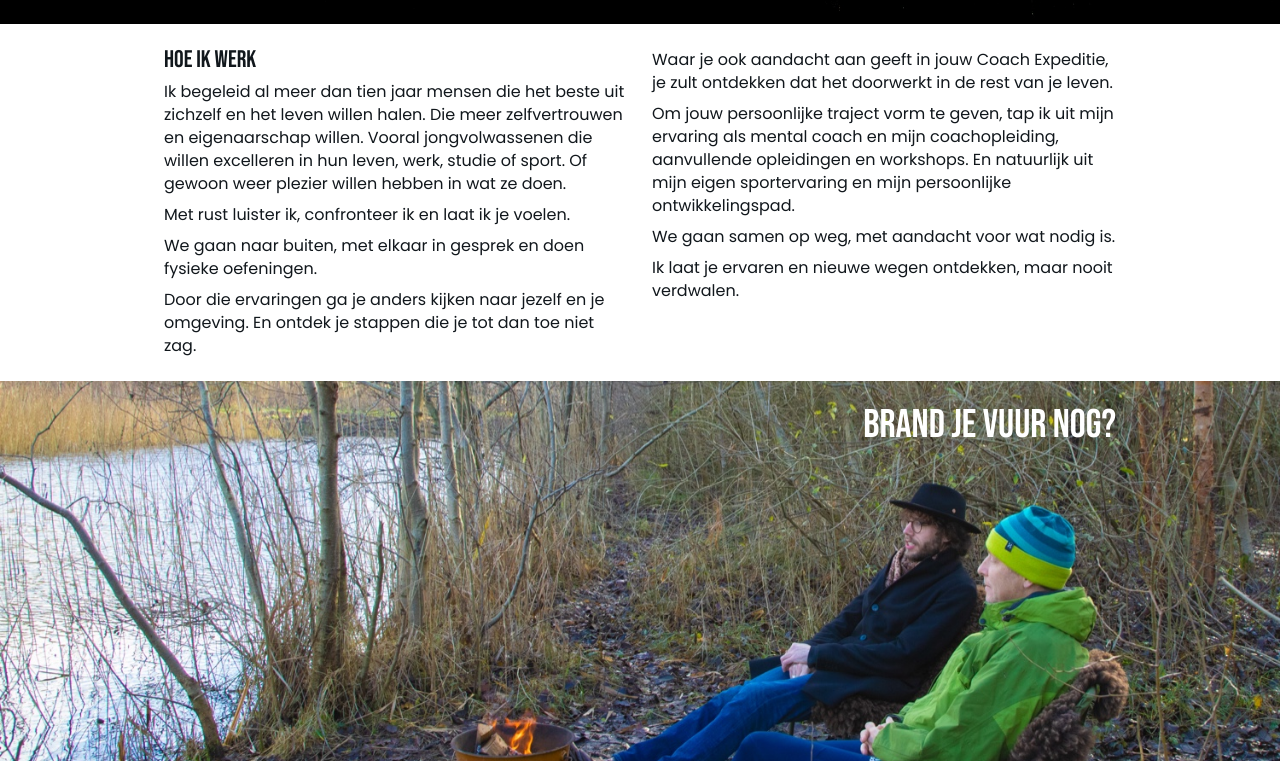
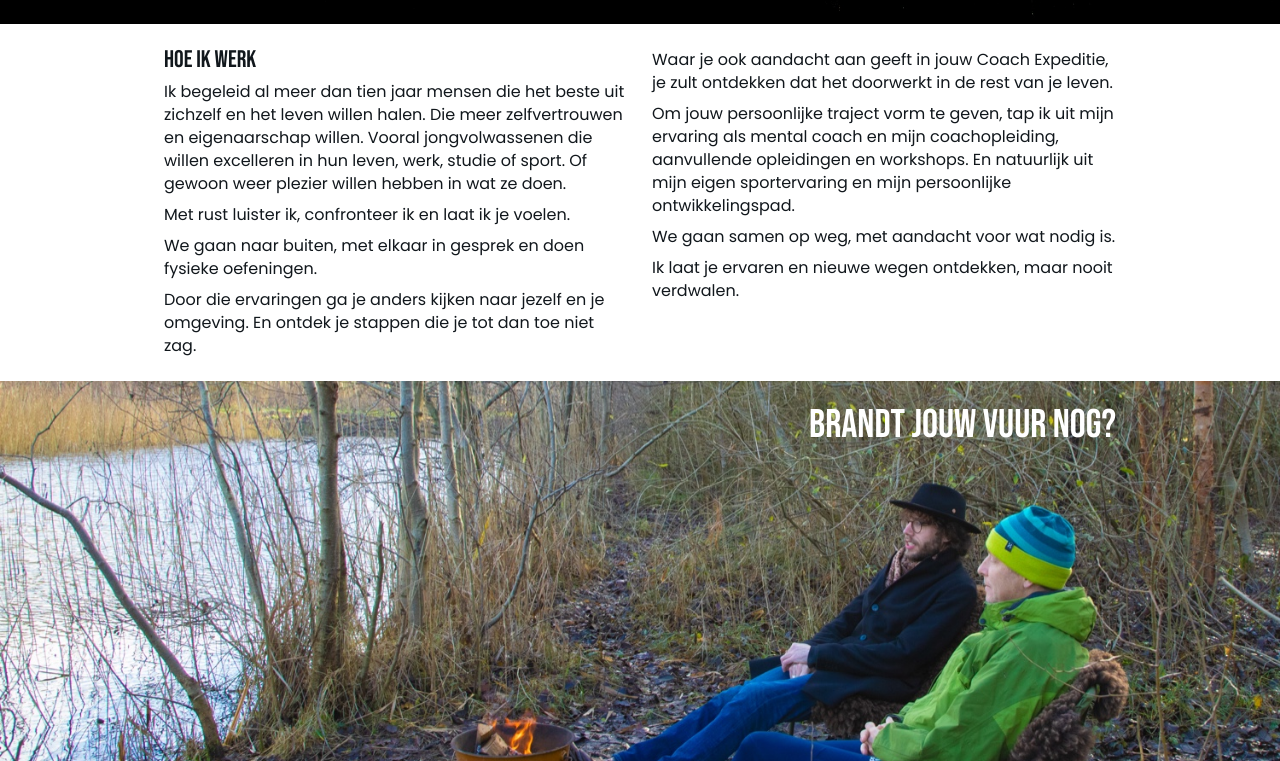
Before and after one commit to sjaakluthart/bb-coachen-website, a React (Create React App) app: page / in a window 1280 px wide. Shown: the part 1143-1904 px from the top of the page. Built offline with nearby package versions, Linux system fonts and the light colour scheme.

Commit message:
Changed text.

```diff
--- a/src/components/Home.tsx
+++ b/src/components/Home.tsx
@@ -87,7 +87,7 @@ const Home = () => (
     </article>
     <section className="quote vuur">
       <article>
-        <h1>Brand je vuur nog?</h1>
+        <h1>Brandt jouw vuur nog?</h1>
       </article>
     </section>
   </main>
```
